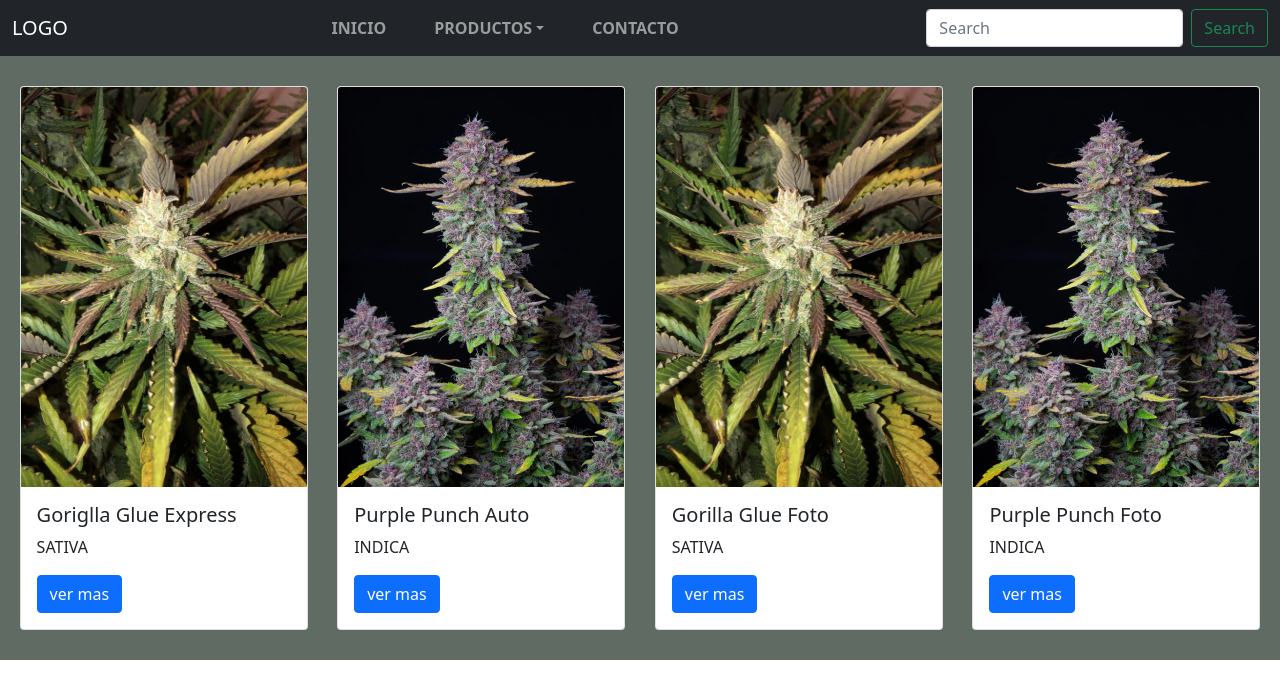
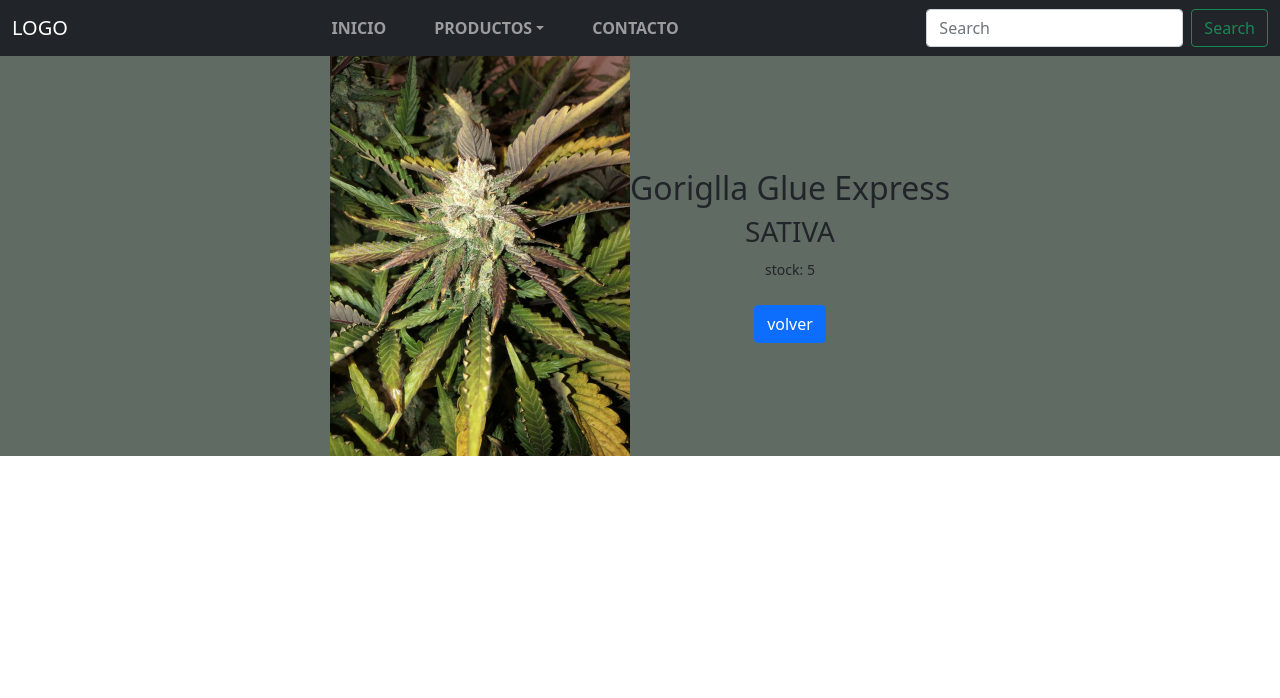
Before and after one commit to NachoDzz/Ggenitc2, a React (Create React App) app: page /detail/1 in a window 1280 px wide. Before the commit this address led to /. Shown: the top 698 px of the page. Built offline with nearby package versions, Linux system fonts and the light colour scheme.

Commit message:
pre-entrega

```diff
--- a/src/App.js
+++ b/src/App.js
@@ -5,6 +5,7 @@ import ItemListContainer from './componentes/ItemListContainer';
 import NavBarComp from './componentes/NavBarComp';
 import {BrowserRouter, Routes, Route, Navigate} from 'react-router-dom';
 import Contacto from './componentes/Contacto';
+import ItemDetailContainer from './componentes/I/ItemDetailContainer';
 
 
 
@@ -22,7 +23,8 @@ function App() {
 
     <Routes>
       <Route path='/' element={<ItemListContainer/>} />
-      <Route path='/category/:categoryId' element={<ItemListContainer/>}/>
+      <Route path='/category/:categoryId' element={<ItemListContainer/>} />
+      <Route path='/detail/:itemId' element={<ItemDetailContainer/>}/>
       <Route path='/contacto' element={<Contacto />}/>
 
       <Route path='*' element={<Navigate to={"/"}/>}/>
--- /dev/null
+++ b/src/componentes/I/ItemDetailContainer.jsx
@@ -0,0 +1,41 @@
+import React, { useEffect, useState } from 'react'
+import { Container } from 'react-bootstrap'
+import { useParams } from 'react-router-dom'
+import { pedirDatos } from '../../mocks/fakeApi'
+import ItemDetail from '../ItemDetail/ItemDetail'
+
+const ItemDetailContainer = () => {
+
+    const [item, setItem] = useState(null)
+    const [loading, setLoading] = useState(true)
+
+    const { itemId } = useParams()
+    console.log(itemId);
+    console.log(item);
+
+    useEffect(()=>{
+        setLoading(true)
+
+        pedirDatos()
+            .then((res)=> {
+                setItem(res.find((prod)=> prod.id === Number(itemId)))
+            })
+        .finally(()=> {
+            setLoading(false)
+        })
+
+    }, [])
+
+    return (
+        <Container>
+            {
+                loading
+                ? <h2>cargando...</h2>
+                : <ItemDetail {...item} />
+            }
+
+        </Container>
+    )
+}
+
+export default ItemDetailContainer
--- a/src/componentes/ItemCard.jsx
+++ b/src/componentes/ItemCard.jsx
@@ -1,5 +1,6 @@
 import React from 'react'
 import {Card, Button} from 'react-bootstrap'
+import { Link } from 'react-router-dom'
 
 const ItemCard = ({producto}) => {
     return (
@@ -11,7 +12,7 @@ const ItemCard = ({producto}) => {
                     <Card.Text>
                         {producto.description}
                     </Card.Text>
-                    <Button variant="primary">ver mas</Button>
+                    <Link to={`/detail/${producto.id}`} > <Button variant="primary">ver mas</Button> </Link>
                 </Card.Body>
             </Card>
         </div>
--- /dev/null
+++ b/src/componentes/ItemDetail/ItemDetail.jsx
@@ -0,0 +1,28 @@
+import React from 'react'
+import { useNavigate } from 'react-router-dom'
+
+const ItemDetail = ({ id, stock, name, description, img }) => {
+
+    const navigate = useNavigate()
+
+    const handleNavigate = () => {
+        navigate(-1)
+    }
+
+    return (
+        <div className='d-flex justify-content-center align-items-center'>
+            <div><img src={img} alt={description} style={{ height: '25rem' }} /></div>
+            <div className='App'>
+                <h2>{name}</h2>
+                <h3>{description}</h3>
+                <small>stock: {stock}</small> <br />
+                <button className='btn btn-primary mt-4' onClick={handleNavigate}> volver </button>
+            </div>
+
+
+
+        </div>
+    )
+}
+
+export default ItemDetail
--- a/src/componentes/NavBarComp.js
+++ b/src/componentes/NavBarComp.js
@@ -5,7 +5,7 @@ import { Link } from 'react-router-dom'
 export default class NavBarComp extends Component {
     render() {
         return (
-            <Navbar bg="dark" variant="dark" expand="lg" classname="d-flex" >
+            <Navbar bg="dark" variant="dark" expand="lg"  >
                 <Container fluid>
                     <Navbar.Brand href="#">LOGO</Navbar.Brand>
                     <Navbar.Toggle aria-controls="navbarScroll" />
--- a/src/mocks/fakeApi.js
+++ b/src/mocks/fakeApi.js
@@ -3,10 +3,10 @@ function onAdd(contar) {
 }
 
 const productos = [
-    {id:'01', stock:'5', onAdd: onAdd ,name:'Goriglla Glue Express', description:'SATIVA', category:'sativa' ,img:'/img/GorillaG.webp' },
-    {id:'02', stock:'10', onAdd: onAdd ,name:'Purple Punch Auto', description:'INDICA', category:'indica' ,img:'/img/purpleHaze.webp' },
-    {id:'03', stock:'15', onAdd: onAdd ,name:'Gorilla Glue Foto', description:'SATIVA', category:'sativa' ,img:'/img/GorillaG.webp' },
-    {id:'04', stock:'20', onAdd: onAdd ,name:'Purple Punch Foto', description:'INDICA', category:'indica' ,img:'/img/purpleHaze.webp' }
+    {id: 1, stock:'5', onAdd: onAdd ,name:'Goriglla Glue Express', description:'SATIVA', category:'sativa' ,img:'/img/GorillaG.webp' },
+    {id: 2, stock:'10', onAdd: onAdd ,name:'Purple Punch Auto', description:'INDICA', category:'indica' ,img:'/img/purpleHaze.webp' },
+    {id: 3, stock:'15', onAdd: onAdd ,name:'Gorilla Glue Foto', description:'SATIVA', category:'sativa' ,img:'/img/GorillaG.webp' },
+    {id: 4, stock:'20', onAdd: onAdd ,name:'Purple Punch Foto', description:'INDICA', category:'indica' ,img:'/img/purpleHaze.webp' }
 ]
 
 export const getProducts = new Promise ((resolve, reject) => {
@@ -19,3 +19,11 @@ export const getProducts = new Promise ((resolve, reject) => {
         reject('nooo, salio todo mal D:')
     }
 })
+
+export const pedirDatos = () => {
+    return new Promise( (resolve, reject) => {
+        setTimeout(() => {
+            resolve(productos)
+        }, 1000)
+    })
+}
```
Also changed, not shown: src/componentes/ItemDetail.jsx (deleted, +0 -29 lines).
